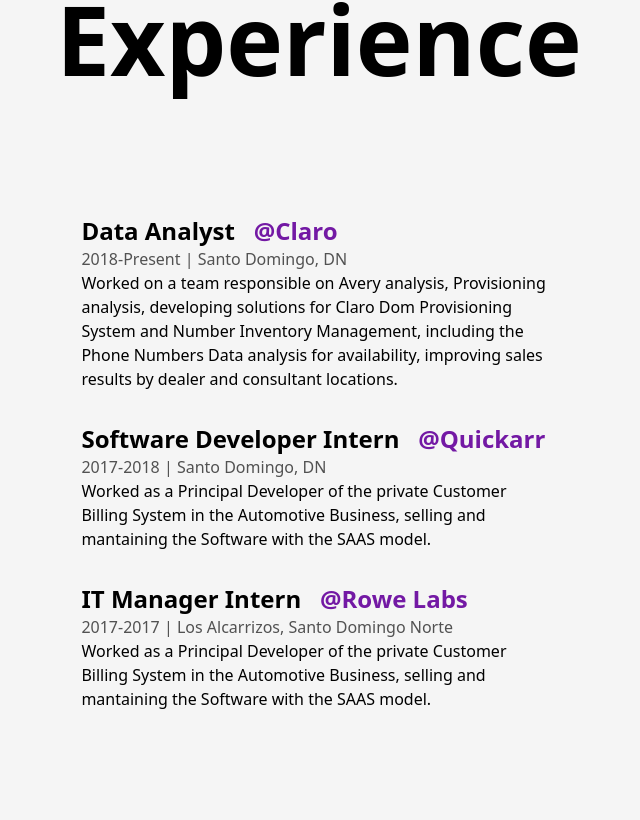
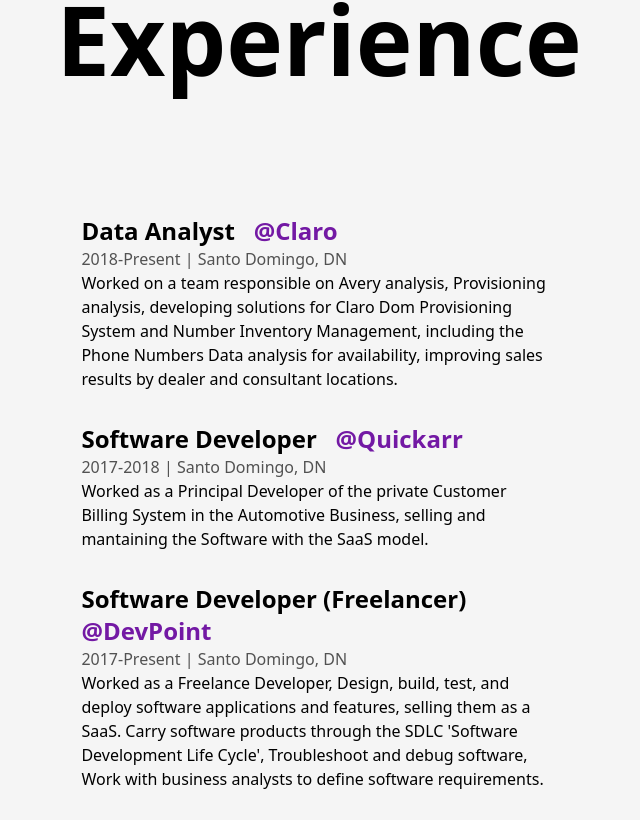
Before and after one commit to MisteryPoints/Portfolio_v2, a Next.js app: page /about in a window 1280 px wide. Shown: the part 1977-2797 px from the top of the page, without its empty margins (321-961 px from the left). Built offline with nearby package versions, Linux system fonts and the light colour scheme.

Commit message:
Adding Experience Feats

```diff
--- a/src/components/Experience.js
+++ b/src/components/Experience.js
@@ -31,12 +31,20 @@
             work={"Worked on a team responsible on Avery analysis, Provisioning analysis, developing solutions for Claro Dom Provisioning System and Number Inventory Management, including the Phone Numbers Data analysis for availability, improving sales results by dealer and consultant locations."}
           />
           <Details
-            position={'Software Developer Intern'}
+            position={'Software Developer'}
             company={'Quickarr'}
             companyLink={'https://zaubee.com/biz/quickarr-repuestos-y-servicios-automotriz-cu275oah'}
             time={'2017-2018'}
             address={'Santo Domingo, DN'}
-            work={"Worked as a Principal Developer of the private Customer Billing System in the Automotive Business, selling and mantaining the Software with the SAAS model."}
+            work={"Worked as a Principal Developer of the private Customer Billing System in the Automotive Business, selling and mantaining the Software with the SaaS model."}
+          />
+          <Details
+            position={'Software Developer (Freelancer)'}
+            company={'DevPoint'}
+            companyLink={'https://devpoint.vercel.app/'}
+            time={'2017-Present'}
+            address={'Santo Domingo, DN'}
+            work={"Worked as a Freelance Developer, Design, build, test, and deploy software applications and features, selling them as a SaaS. Carry software products through the SDLC 'Software Development Life Cycle', Troubleshoot and debug software, Work with business analysts to define software requirements."}
           />
           <Details
             position={'IT Manager Intern'}
--- a/src/components/ImageFlip.js
+++ b/src/components/ImageFlip.js
@@ -1,8 +1,8 @@
 import { motion } from "framer-motion";
 import Image from "next/image";
 import React, { useState } from "react";
-import DevPointBack from "../../public/Devpoint-Profile.png";
-import DevPointImg from "../../public/Devpoint-Me.png";
+import DevPointImg from "../../public/Devpoint-Profile.png";
+import DevPointBack from "../../public/Devpoint-Me.png";
 
 const flipAnimation = {
   notFlipped: {
```
